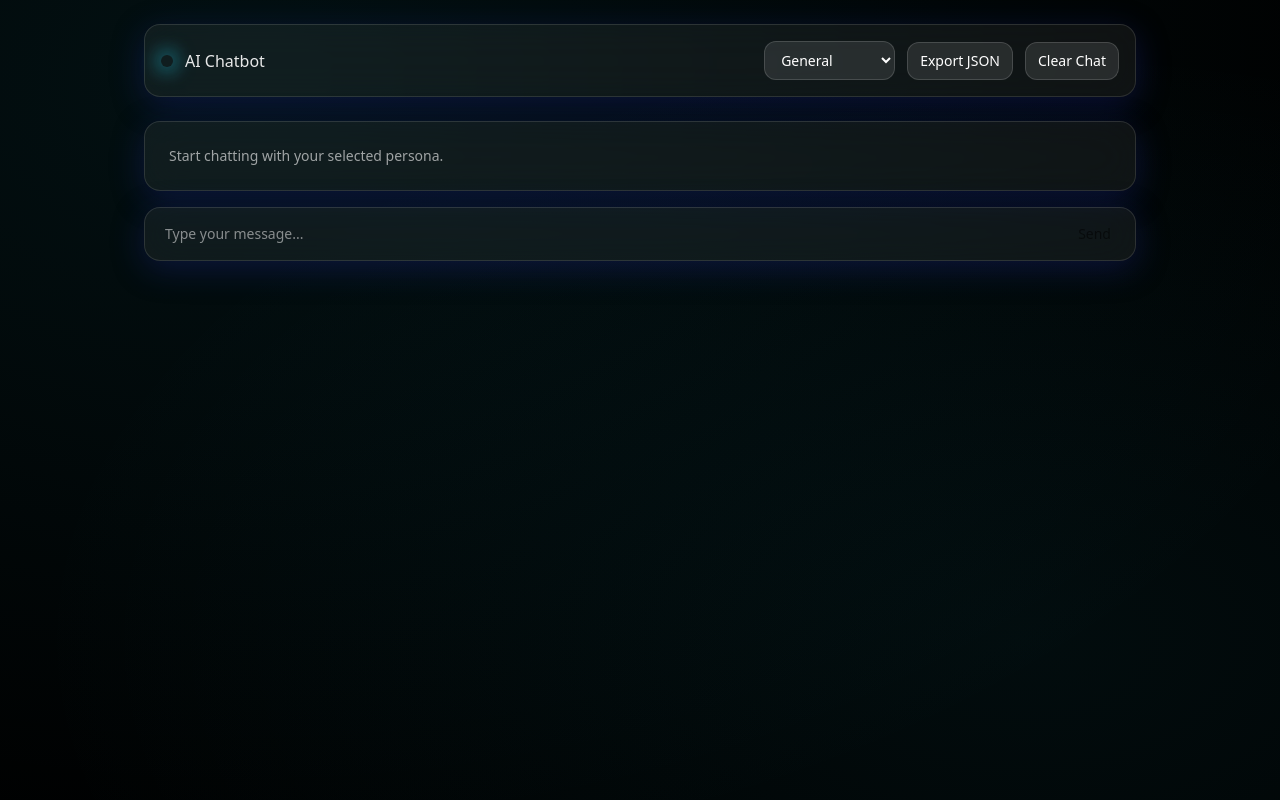
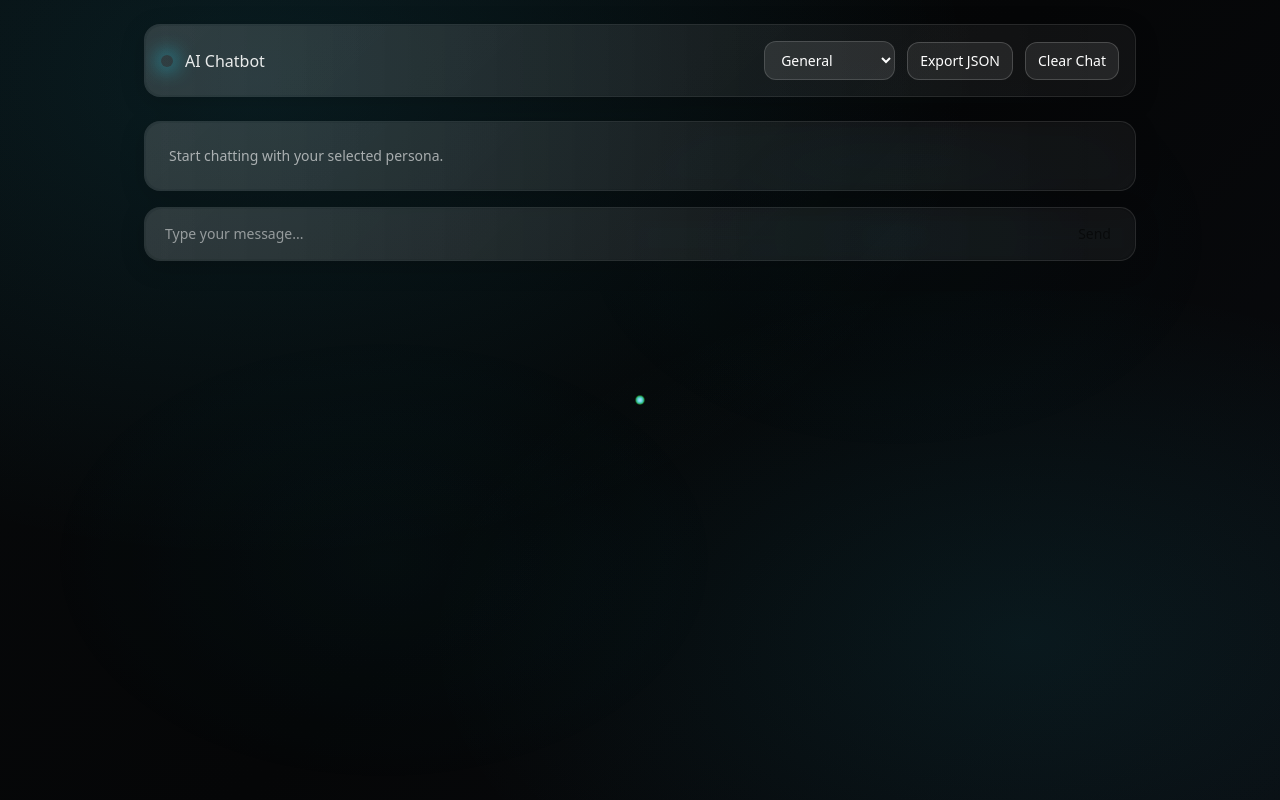
Before and after one commit to sayan-in-tech/AI-Chatbot, a React (Vite) app in the folder frontend/: page / in a window 1280 px wide. Built offline with nearby package versions, Linux system fonts and the light colour scheme.

Commit message:
Enhance chat interface with markdown support and improve styling; add glassmorphism effects and fluid cursor animations.

```diff
--- a/frontend/package.json
+++ b/frontend/package.json
@@ -24,6 +24,7 @@
   "dependencies": {
     "class-variance-authority": "^0.7.1",
     "framer-motion": "^12.23.24",
+    "react-markdown": "^9.1.0",
     "zustand": "^5.0.8"
   }
 }
--- a/frontend/src/components/ChatWindow.tsx
+++ b/frontend/src/components/ChatWindow.tsx
@@ -1,4 +1,5 @@
 import { useEffect, useRef } from 'react';
+import ReactMarkdown from 'react-markdown';
 import { useChatStore } from '../store/chatStore';
 
 export function ChatWindow() {
@@ -19,16 +20,18 @@ export function ChatWindow() {
         {messages.map((m) => (
           <div key={m.id} className={`flex ${m.role === 'user' ? 'justify-end' : 'justify-start'}`}>
             <div
-              className={`rounded-2xl px-4 py-2 max-w-[80%] border ${
+              className={`rounded-2xl px-4 py-2 max-w-[80%] border backdrop-blur-md ${
                 m.role === 'user'
-                  ? 'bg-white/15 border-white/20'
-                  : 'bg-white/8 border-white/15'
+                  ? 'bg-white/15 border-white/20 shadow-[0_8px_32px_rgba(0,0,0,0.25)]'
+                  : 'bg-white/10 border-white/15 shadow-[0_8px_32px_rgba(0,0,0,0.2)]'
               }`}
             >
               <div className="text-xs text-white/50 mb-1">
                 {m.role === 'user' ? 'You' : 'Assistant'}
               </div>
-              <div className="whitespace-pre-wrap text-sm leading-relaxed">{m.content}</div>
+              <div className="prose-invert markdown text-sm leading-relaxed">
+                <ReactMarkdown>{m.content}</ReactMarkdown>
+              </div>
             </div>
           </div>
         ))}
--- a/frontend/src/components/FluidCursor.tsx
+++ b/frontend/src/components/FluidCursor.tsx
@@ -24,6 +24,8 @@ export function FluidCursor() {
     window.addEventListener('pointermove', onMove);
     window.addEventListener('resize', onResize);
 
+    let t = 0;
+
     const render = () => {
       // follow pointer with easing
       for (let i = 0; i < trail.length; i++) {
@@ -34,18 +36,24 @@ export function FluidCursor() {
       }
 
       ctx.clearRect(0, 0, width, height);
+      ctx.globalCompositeOperation = 'lighter';
       for (let i = 0; i < trail.length - 1; i++) {
         const p1 = trail[i];
         const p2 = trail[i + 1];
-        const alpha = 0.12 * (1 - i / trail.length);
-        ctx.strokeStyle = `rgba(34,211,238,${alpha})`;
+        const alpha = 0.14 * (1 - i / trail.length);
+        const hue = (t * 360 + i * 18) % 360; // animated rainbow
+        ctx.strokeStyle = `hsla(${hue}, 90%, 60%, ${alpha})`;
         ctx.lineWidth = Math.max(1, 10 - i * 0.5);
+        ctx.lineCap = 'round';
+        ctx.shadowColor = `hsla(${hue}, 90%, 60%, ${alpha})`;
+        ctx.shadowBlur = 12 * (1 - i / trail.length);
         ctx.beginPath();
         ctx.moveTo(p1.x, p1.y);
         ctx.lineTo(p2.x, p2.y);
         ctx.stroke();
       }
-
+      ctx.globalCompositeOperation = 'source-over';
+      t += 0.01;
       rafRef.current = requestAnimationFrame(render);
     };
     rafRef.current = requestAnimationFrame(render);
@@ -60,7 +68,8 @@ export function FluidCursor() {
   return (
     <canvas
       ref={canvasRef}
-      className="pointer-events-none fixed inset-0 z-10 mix-blend-screen"
+      id="fluid"
+      className="pointer-events-none fixed inset-0 z-0 mix-blend-screen"
     />
   );
 }
--- a/frontend/src/components/TopBar.tsx
+++ b/frontend/src/components/TopBar.tsx
@@ -6,7 +6,7 @@ export function TopBar() {
   const clearChat = useChatStore((s) => s.clearChat);
 
   return (
-    <div className="glass rounded-2xl p-3 md:p-4 flex items-center justify-between">
+    <div className="glass rounded-2xl p-3 md:p-4 flex items-center justify-between card-glass">
       <div className="flex items-center gap-3">
         <div className="h-3 w-3 rounded-full bg-accent shadow-[0_0_20px_2px_rgba(34,211,238,0.8)]" />
         <span className="text-sm md:text-base font-medium text-white/90">
@@ -17,13 +17,13 @@ export function TopBar() {
         <PersonaSelect />
         <button
           onClick={exportChatJSON}
-          className="px-3 py-2 rounded-xl bg-white/10 border border-white/15 hover:bg-white/15 transition-colors text-sm"
+          className="px-3 py-2 rounded-xl btn-glass transition-colors text-sm"
         >
           Export JSON
         </button>
         <button
           onClick={clearChat}
-          className="px-3 py-2 rounded-xl bg-white/10 border border-white/15 hover:bg-white/15 transition-colors text-sm"
+          className="px-3 py-2 rounded-xl btn-glass transition-colors text-sm"
         >
           Clear Chat
         </button>
--- a/frontend/src/index.css
+++ b/frontend/src/index.css
@@ -2,6 +2,46 @@
 
 :root {
   color-scheme: dark;
+  /* Glassmorphism variables inspired by portfolio */
+  --glass-bg: rgba(255, 255, 255, 0.04);
+  --glass-bg-hover: rgba(255, 255, 255, 0.06);
+  --glass-border: rgba(255, 255, 255, 0.10);
+  --glass-border-hover: rgba(255, 255, 255, 0.16);
+  --glass-shadow: 0 6px 24px rgba(0,0,0,0.18);
+  --glass-shadow-hover: 0 10px 30px rgba(0,0,0,0.22);
+  --liquid-gradient: linear-gradient(
+    135deg,
+    rgba(255,255,255,0.06) 0%,
+    rgba(255,255,255,0.03) 25%,
+    rgba(255,255,255,0.015) 50%,
+    rgba(255,255,255,0.03) 75%,
+    rgba(255,255,255,0.06) 100%
+  );
+  --liquid-border: linear-gradient(
+    90deg,
+    transparent 0%,
+    rgba(255,255,255,0.08) 20%,
+    rgba(255,255,255,0.35) 50%,
+    rgba(255,255,255,0.08) 80%,
+    transparent 100%
+  );
+}
+
+@keyframes liquidFlow {
+  0% { background-position: 0% 50%; opacity: 0.6; }
+  50% { background-position: 100% 50%; opacity: 0.8; }
+  100% { background-position: 0% 50%; opacity: 0.6; }
+}
+
+@keyframes shimmer {
+  0% { background-position: -200% 0; opacity: 0.18; }
+  50% { opacity: 0.35; }
+  100% { background-position: 200% 0; opacity: 0.18; }
+}
+
+@keyframes glow {
+  0%, 100% { box-shadow: var(--glass-shadow); }
+  50% { box-shadow: var(--glass-shadow-hover); }
 }
 
 html, body, #root {
@@ -9,14 +49,93 @@ html, body, #root {
 }
 
 body {
-  background: radial-gradient(1200px 800px at 20% 10%, rgba(34,211,238,0.08), transparent),
-              radial-gradient(1000px 600px at 80% 80%, rgba(34,211,238,0.06), transparent),
-              #000;
+  background:
+    radial-gradient(1200px 800px at 20% 10%, rgba(34,211,238,0.10), transparent 60%),
+    radial-gradient(1000px 600px at 80% 80%, rgba(34,211,238,0.08), transparent 60%),
+    linear-gradient(135deg, #07090b 0%, #050607 50%, #090b0f 100%);
+  background-attachment: fixed;
+  position: relative;
+  min-height: 100vh;
+}
+
+body::before {
+  content: '';
+  position: fixed;
+  inset: 0;
+  pointer-events: none;
+  background:
+    radial-gradient(600px 400px at 30% 70%, rgba(34,211,238,0.06), transparent 60%),
+    radial-gradient(600px 400px at 70% 30%, rgba(34,211,238,0.04), transparent 60%);
+  animation: liquidFlow 26s ease-in-out infinite;
+  z-index: 0;
 }
 
 .glass {
-  background: rgba(255, 255, 255, 0.06);
-  border: 1px solid rgba(255, 255, 255, 0.12);
-  box-shadow: 0 8px 32px 0 rgba(31, 38, 135, 0.37);
+  background: var(--glass-bg);
+  border: 1px solid var(--glass-border);
+  box-shadow: var(--glass-shadow);
   backdrop-filter: blur(18px);
+  -webkit-backdrop-filter: blur(18px);
+  position: relative;
+  overflow: hidden;
 }
+
+.glass::before {
+  content: '';
+  position: absolute;
+  inset: 1px;
+  border-radius: inherit;
+  background: var(--liquid-gradient);
+  background-size: 200% 200%;
+  animation: liquidFlow 28s ease-in-out infinite;
+  pointer-events: none;
+  z-index: -1;
+}
+
+.glass::after {
+  content: '';
+  position: absolute;
+  inset: -1px;
+  border-radius: inherit;
+  background: var(--liquid-border);
+  background-size: 200% 100%;
+  animation: shimmer 16s ease-in-out infinite;
+  opacity: 0.18;
+  pointer-events: none;
+  z-index: -2;
+}
+
+.glass:hover {
+  background: var(--glass-bg-hover);
+  border-color: var(--glass-border-hover);
+  box-shadow: var(--glass-shadow-hover);
+  transition: all 300ms ease;
+}
+
+/* Utility variants */
+.card-glass { border-radius: 1rem; padding: 1rem; }
+.btn-glass {
+  background: rgba(255,255,255,0.08);
+  border: 1px solid rgba(255,255,255,0.18);
+}
+.btn-glass:hover { background: rgba(255,255,255,0.12); }
+
+/* Minimal markdown styling */
+.markdown :where(h1,h2,h3,h4){
+  margin-top: .75rem;
+  margin-bottom: .5rem;
+  font-weight: 600;
+}
+.markdown p{ margin: .5rem 0; color: rgba(255,255,255,0.9); }
+.markdown a{ color: #22d3ee; text-decoration: underline; }
+.markdown code{ background: rgba(255,255,255,0.08); border: 1px solid rgba(255,255,255,0.12); padding: .1rem .35rem; border-radius: .35rem; }
+.markdown pre{ background: rgba(0,0,0,0.6); border: 1px solid rgba(255,255,255,0.12); padding: .75rem; border-radius: .75rem; overflow: auto; }
+.markdown pre code{ background: transparent; border: 0; padding: 0; }
+.markdown ul{ list-style: disc; margin-left: 1.2rem; }
+.markdown ol{ list-style: decimal; margin-left: 1.2rem; }
+.markdown blockquote{ border-left: 3px solid rgba(255,255,255,0.2); padding-left: .75rem; color: rgba(255,255,255,0.75); }
+
+/* Fluid canvas layering and mobile preference */
+#fluid { position: fixed; inset: 0; z-index: 0; }
+@media (max-width: 991px) { #fluid { display: none !important; } }
+@media (prefers-reduced-motion: reduce) { #fluid { display: none !important; } }
```
Also changed, not shown: 2 other files (tests, documents, lock files or other folders).
